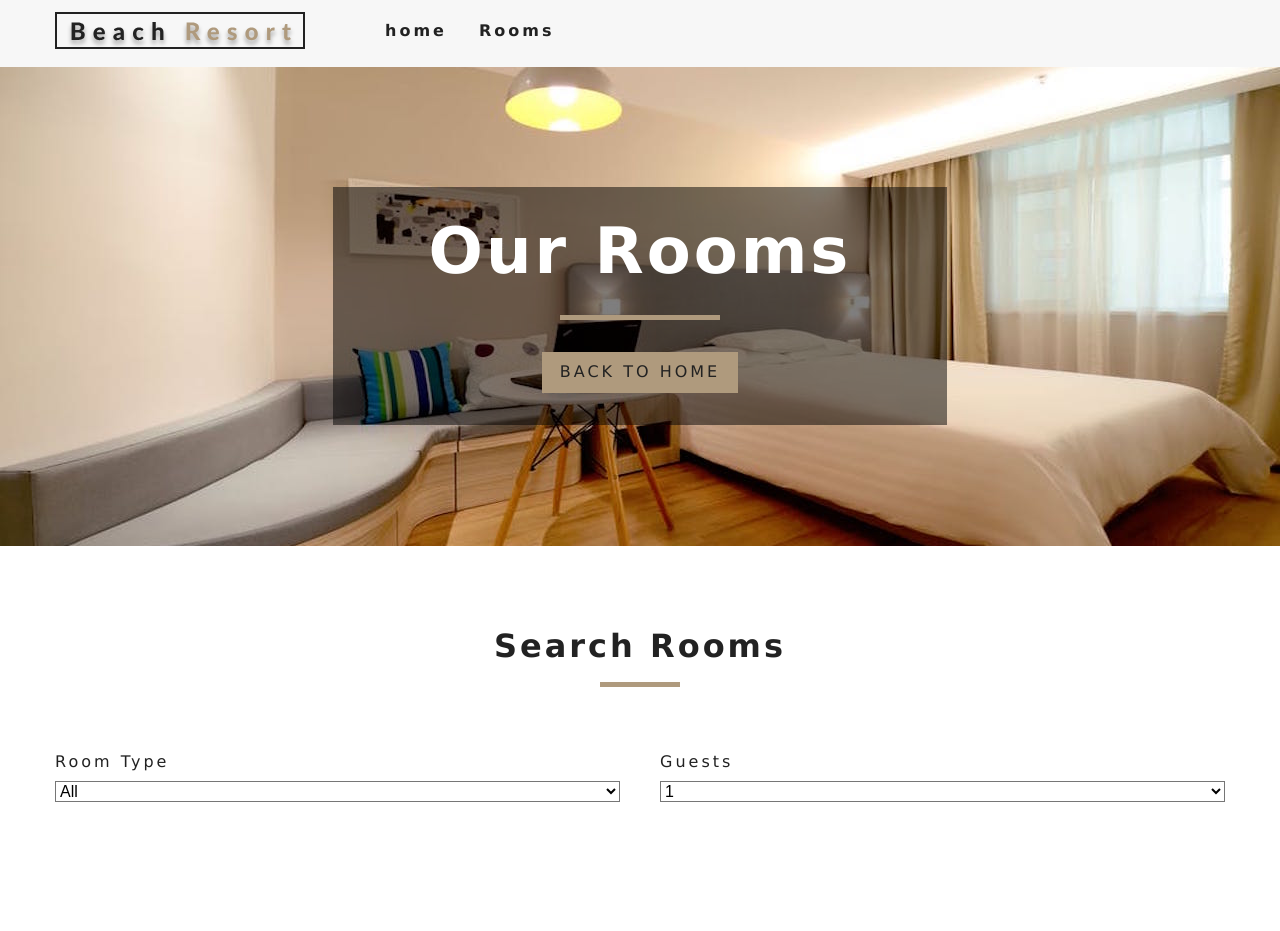
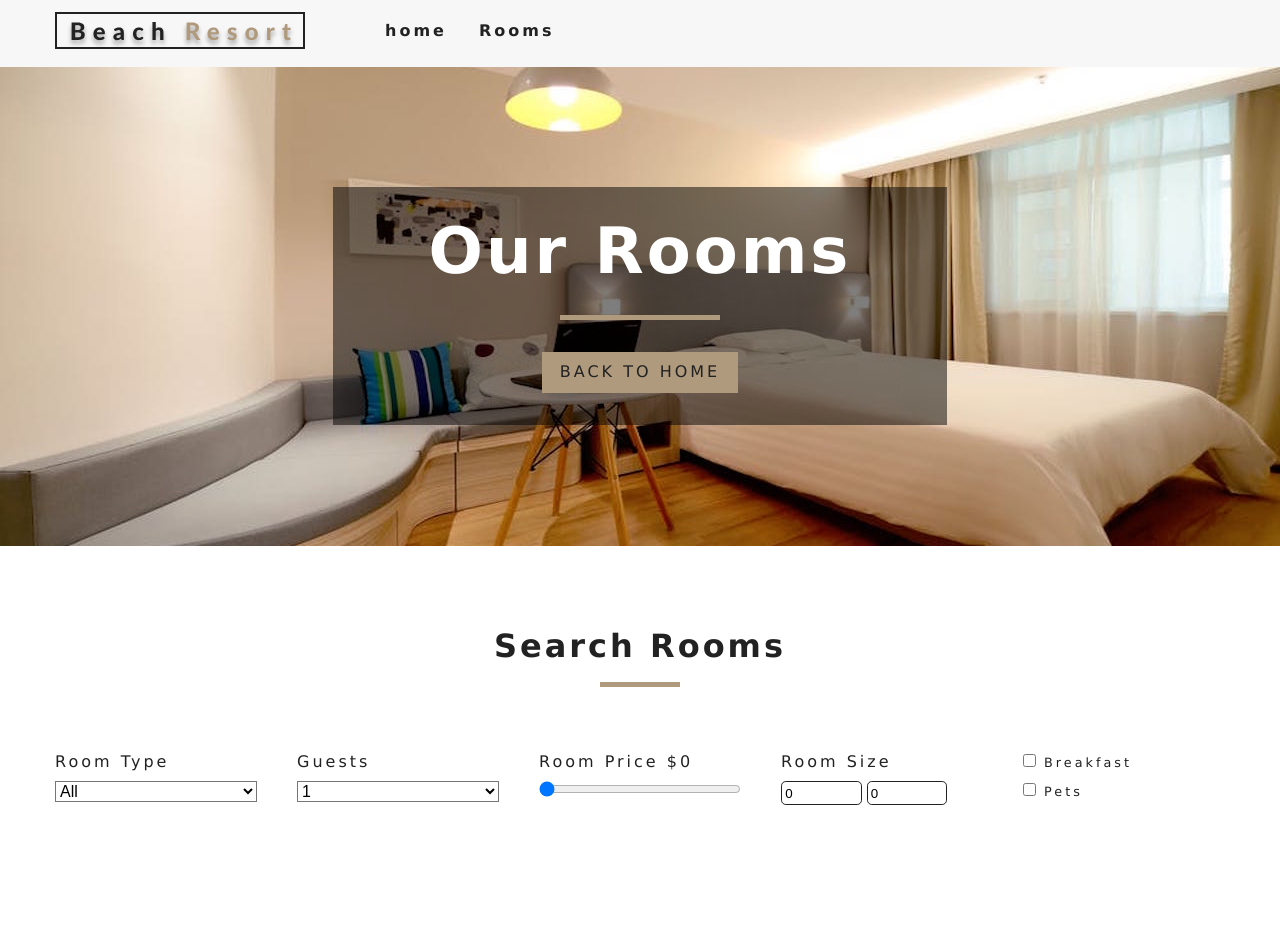
Before and after one commit to Achraf-Ayadi/Beach-Resort, a React (Create React App) app: page /rooms in a window 1280 px wide. Shown: the top 931 px of the page. Built offline with nearby package versions, Linux system fonts and the light colour scheme.

Commit message:
4.commit

```diff
--- a/src/components/RoomFilter.js
+++ b/src/components/RoomFilter.js
@@ -1,7 +1,7 @@
 import React from 'react'
 import { useGlobalContext } from '../context'
 import Title from '../components/Title'
-function RoomFilter({rooms}) {
+function RoomFilter({ rooms }) {
   const { searchFilter, handleChange } = useGlobalContext()
   const getUnique = (items, value) => {
     return [...new Set(items.map((item) => item.infos[value]))]
@@ -54,6 +54,65 @@ function RoomFilter({rooms}) {
             })}
           </select>
         </div>
+        {/* room price */}
+        <div className='form-group'>
+          <label htmlFor='price'>room price ${searchFilter.price}</label>
+          <input
+            type='range'
+            name='price'
+            min={searchFilter.minPrice}
+            max={searchFilter.maxPrice}
+            id='price'
+            value={searchFilter.price}
+            onChange={handleChange}
+            className='form-control'
+          />
+        </div>
+        {/* end of room price*/}
+        {/* size */}
+        <div className='form-group'>
+          <label htmlFor='price'>room size </label>
+          <div className='size-inputs'>
+            <input
+              type='number'
+              name='minSize'
+              value={searchFilter.minSize}
+              onChange={handleChange}
+              className='size-input'
+            />
+            <input
+              type='number'
+              name='maxSize'
+              value={searchFilter.maxSize}
+              onChange={handleChange}
+              className='size-input'
+            />
+          </div>
+        </div>
+        {/* end of select type */}
+        {/* extras */}
+        <div className='form-group'>
+          <div className='single-extra'>
+            <input
+              type='checkbox'
+              name='breakfast'
+              id='breakfast'
+              checked={searchFilter.breakfast}
+              onChange={handleChange}
+            />
+            <label htmlFor='breakfast'>breakfast</label>
+          </div>
+          <div className='single-extra'>
+            <input
+              type='checkbox'
+              name='pets'
+              checked={searchFilter.pets}
+              onChange={handleChange}
+            />
+            <label htmlFor='pets'>pets</label>
+          </div>
+        </div>
+        {/* end of extras type */}
       </form>
     </section>
   )
--- a/src/components/RoomList.js
+++ b/src/components/RoomList.js
@@ -1,9 +1,9 @@
 import React from 'react'
-import { useGlobalContext } from '../context'
+
 import Room from './Room'
 
 function RoomList({ rooms }) {
-  // const { rooms } = useGlobalContext()
+
 
   if (rooms.length === 0) {
     return (
--- a/src/context.js
+++ b/src/context.js
@@ -6,23 +6,22 @@ const AppContext = React.createContext()
 
 const AppProvider = ({ children }) => {
   const [rooms, setRooms] = useState([])
-  const [loading, setLoading] = useState(true)
-
-  const [sortedRooms, setSortedRooms] = useState(rooms)
-  //   const [featuredRooms, setFeaturedRooms] = useState()
-
+  const [loading, setLoading] = useState(false)
+  const [sortedRooms, setSortedRooms] = useState([])
   const [searchFilter, setSearchFilter] = useState({
     type: 'all',
     capacity: 1,
+    price: 0,
     minPrice: 0,
     maxPrice: 0,
     minSize: 0,
     maxSize: 0,
-    breackfast: false,
+    breakfast: false,
     pets: false,
   })
 
   const fetchRooms = (items) => {
+    setLoading(true)
     let tempItems = items.map((item) => {
       const id = item.sys.id
       const infos = item.fields
@@ -30,17 +29,14 @@ const AppProvider = ({ children }) => {
       const room = { id, infos, images }
       return room
     })
-
+    setLoading(false)
     setRooms(tempItems)
-
-    return tempItems
+    setSortedRooms(tempItems)
   }
+  console.log(rooms)
   useEffect(() => {
     fetchRooms(data)
   }, [])
-
-  const featuredRooms = rooms.filter((room) => room.infos.featured === true)
-  //   console.log(newRooms)
 
   const handleChange = (e) => {
     const name = e.target.name
@@ -51,42 +47,51 @@ const AppProvider = ({ children }) => {
     })
   }
 
-  // console.log(searchFilter)
+  const featuredRooms = rooms.filter((room) => room.infos.featured === true)
+
   const filterRooms = () => {
     let {
       type,
       capacity,
-      minPrice,
       minSize,
-      maxPrice,
-      maxSize,
-      breackfast,
+      maxPrice = Math.max(...rooms.map((item) => item.infos.price)),
+      price = maxPrice,
+      maxSize = Math.max(...rooms.map((item) => item.infos.size)),
+      breakfast,
       pets,
     } = searchFilter
-    let tempRooms = [...rooms]
-    if (type !== 'All') {
-      const tempRooms = rooms.filter((item) => item.infos.type === type)
-      // muss noch gemacht werden
-      // setSortedRooms(tempRooms)
-      // console.log(tempRooms)
+
+    let tempRooms = []
+
+
+    // filter by type
+    if (type !== 'all') {
+      tempRooms = rooms.filter((room) => room.infos.type === type)
     }
+    // filter by capacity
     if (capacity !== 1) {
-      capacity = parseInt(capacity)
-      const tempRooms = rooms.filter((item) => item.infos.capacity >= capacity)
+      tempRooms = rooms.filter((room) => room.infos.capacity >= capacity)
+    }
+    // filter by price
+    tempRooms = rooms.filter((room) => room.infos.price <= price)
+    //filter by size
+    tempRooms = rooms.filter(
+      (room) => room.infos.size >= minSize && room.infos.size <= maxSize
+    )
+    //filter by breakfast
+    if (breakfast) {
+      tempRooms = rooms.filter((room) => room.infos.breakfast === true)
+    }
+    //filter by pets
+    if (pets) {
+      tempRooms = rooms.filter((room) => room.infos.pets === true)
+    }
+    setSortedRooms(tempRooms)
+  }
 
-      setSortedRooms(tempRooms)
-      console.log(tempRooms)
-    }
-  }
   useEffect(() => {
     filterRooms()
   }, [searchFilter])
-  // console.log(sortedRooms)
-  const maxPrice = Math.max(...rooms.map((item) => item.infos.price))
-  const maxSize = Math.max(...rooms.map((item) => item.infos.size))
-
-  // console.log(rooms)
-  // console.log(maxSize)
 
   return (
     <AppContext.Provider
```
